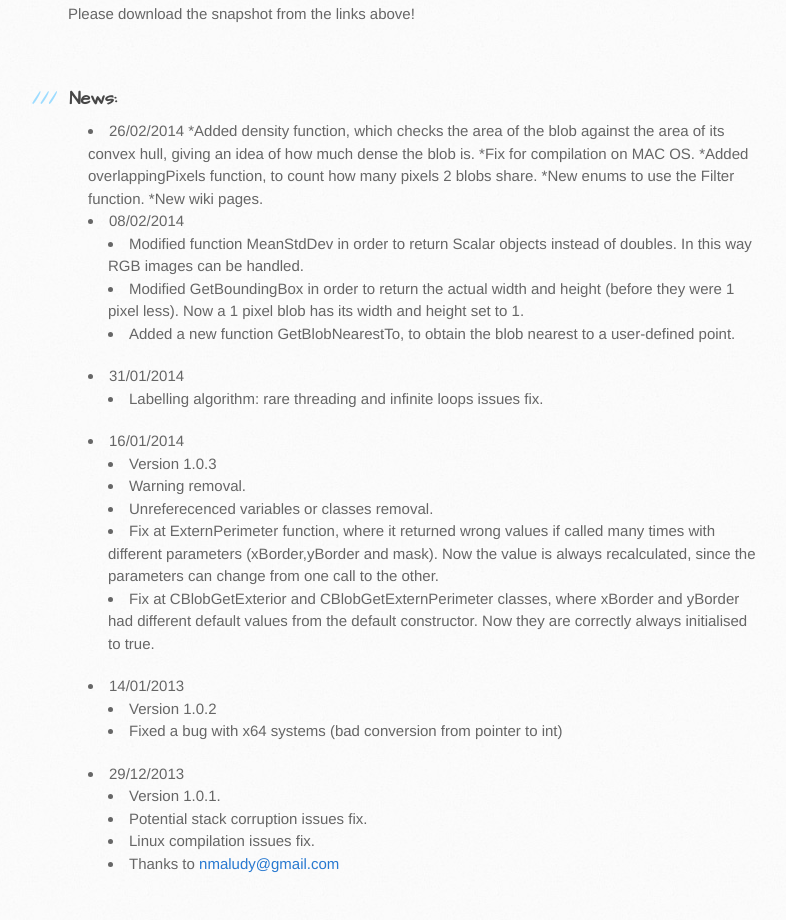
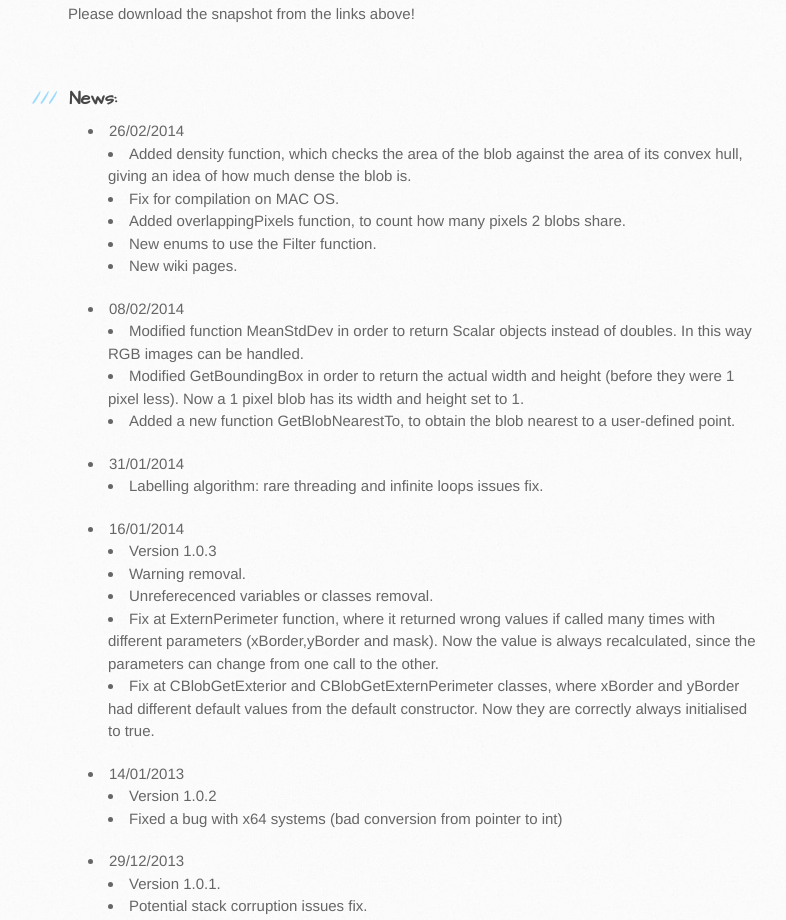
Before and after one commit to OpenCVBlobsLib/opencvblobslib, a plain HTML site: page index.html in a window 1280 px wide. Shown: the part 1156-2076 px from the top of the page, without its empty margins (102-888 px from the left). Drawn offline with Linux system fonts and the light colour scheme.

```diff
--- a/index.html
+++ b/index.html
@@ -71,11 +71,15 @@
 
 <ul>
 <li>26/02/2014
-*Added density function, which checks the area of the blob against the area of its convex hull, giving an idea of how much dense the blob is.
-*Fix for compilation on MAC OS.
-*Added overlappingPixels function, to count how many pixels 2 blobs share.
-*New enums to use the Filter function.
-*New wiki pages.</li>
+
+<ul>
+<li>Added density function, which checks the area of the blob against the area of its convex hull, giving an idea of how much dense the blob is.</li>
+<li>Fix for compilation on MAC OS.</li>
+<li>Added overlappingPixels function, to count how many pixels 2 blobs share.</li>
+<li>New enums to use the Filter function.</li>
+<li>New wiki pages.</li>
+</ul>
+</li>
 <li>08/02/2014
 
 <ul>
```
Also changed, not shown: params.json (+1 -1 lines).
